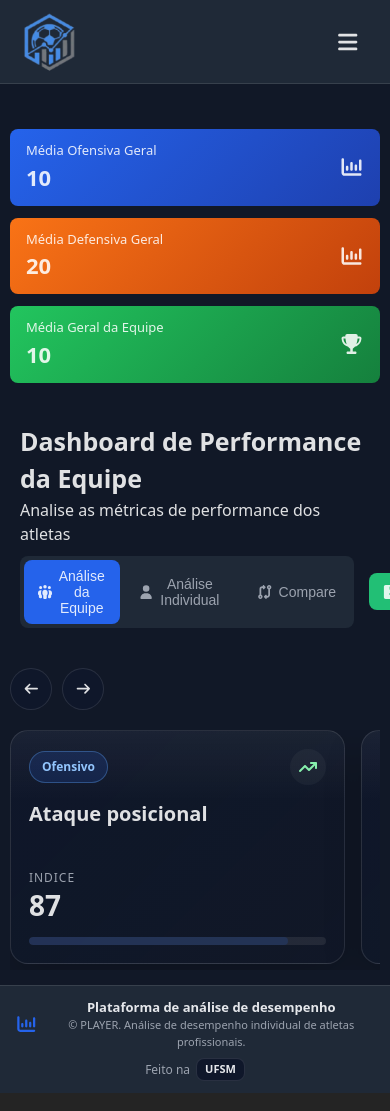
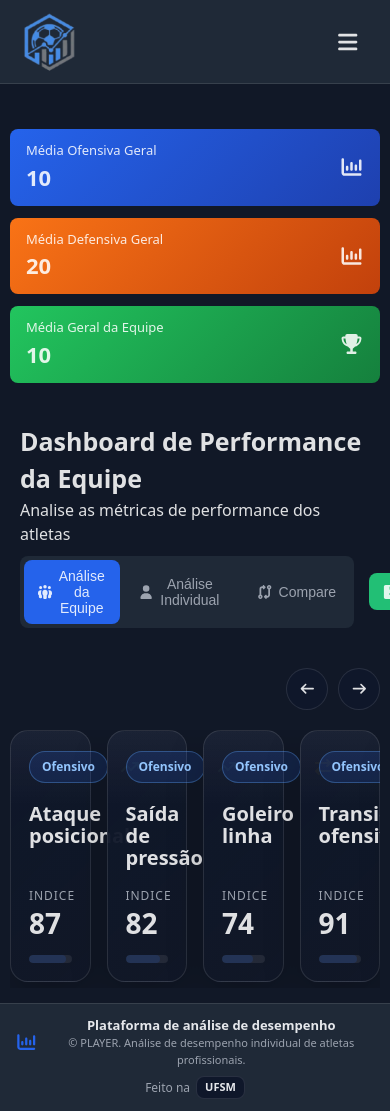
Before and after one commit to diogodls/player, a React (Vite) app: page /coach-dashboard in a window 390 px wide. Shown: the top 1111 px of the page. Built offline with nearby package versions, Linux system fonts and the light colour scheme; data requests are answered from the project's data file.

Commit message:
fix(#13): corrige tamanho dos cards

```diff
--- a/src/components/CoachDashboard/TeamData/RelevantIndexCard/TeamIndexCard.module.scss
+++ b/src/components/CoachDashboard/TeamData/RelevantIndexCard/TeamIndexCard.module.scss
@@ -1,5 +1,6 @@
 .card {
-  min-width: min(320px, 82vw);
+  width: 100%;
+  min-width: 0;
   min-height: 240px;
   padding: 20px;
   border-radius: 18px;
@@ -109,7 +110,6 @@
 
 @media (max-width: 640px) {
   .card {
-    min-width: 86vw;
     min-height: 220px;
     padding: 18px;
   }
--- a/src/components/CoachDashboard/TeamData/TeamData.module.scss
+++ b/src/components/CoachDashboard/TeamData/TeamData.module.scss
@@ -2,38 +2,11 @@
   display: flex;
   flex-direction: column;
   gap: 20px;
-}
-
   .heading {
     display: flex;
     align-items: flex-end;
     justify-content: end;
     gap: 16px;
-}
-
-.eyebrow {
-  display: inline-block;
-  margin-bottom: 8px;
-  color: var(--light-blue);
-  font-size: 12px;
-  font-weight: 700;
-  letter-spacing: 0.14em;
-  text-transform: uppercase;
-}
-
-.title {
-  margin: 0;
-  font-size: 28px;
-  line-height: 1.1;
-  color: var(--text-primary);
-}
-
-.subtitle {
-  margin: 8px 0 0;
-  max-width: 720px;
-  color: var(--text-muted);
-  font-size: 14px;
-}
 
     .controls {
       display: flex;
@@ -57,6 +30,7 @@
         background: #162033;
       }
     }
+  }
 
   .carousel {
     display: flex;
@@ -69,6 +43,12 @@
     &::-webkit-scrollbar {
       display: none;
     }
+
+    .cardSlot {
+      flex: 0 0 calc((100% - 48px) / 4);
+      min-width: calc((100% - 48px) / 4);
+      display: flex;
+    }
   }
 
   .emptyState {
@@ -79,6 +59,14 @@
     text-align: center;
     background: rgba(255, 255, 255, 0.02);
   }
+}
+
+@media (max-width: 1024px) {
+  .cardSlot {
+    flex-basis: calc((100% - 16px) / 2);
+    min-width: calc((100% - 16px) / 2);
+  }
+}
 
 @media (max-width: 768px) {
   .heading {
@@ -86,7 +74,8 @@
     flex-direction: column;
   }
 
-  .title {
-    font-size: 24px;
+  .cardSlot {
+    flex-basis: 86vw;
+    min-width: 86vw;
   }
 }
--- a/src/components/CoachDashboard/TeamData/TeamData.tsx
+++ b/src/components/CoachDashboard/TeamData/TeamData.tsx
@@ -26,14 +26,8 @@ const TeamData = ({ teamRelevantIndexes }: TeamAnalysisProps) => {
   if (!teamRelevantIndexes.length) {
     return (
       <section className={styles.wrapper}>
-        <div className={styles.heading}>
-          <div>
-            <span className={styles.eyebrow}>Team analysis</span>
-            <h2 className={styles.title}>Índices relevantes da equipe</h2>
-          </div>
-        </div>
         <div className={styles.emptyState}>
-          Nenhum índice relevante disponível para a equipe.
+          Nenhum índice disponível para a equipe.
         </div>
       </section>
     );
@@ -55,7 +49,7 @@ const TeamData = ({ teamRelevantIndexes }: TeamAnalysisProps) => {
             type="button"
             className={styles.controlButton}
             onClick={() => handleScroll("right")}
-            aria-label="Ver próximos cards"
+            aria-label="Ver proximos cards"
           >
             <FontAwesomeIcon icon={faArrowRight} />
           </button>
@@ -67,10 +61,12 @@ const TeamData = ({ teamRelevantIndexes }: TeamAnalysisProps) => {
         className={styles.carousel}
       >
         {teamRelevantIndexes.map((index) => (
-          <TeamIndexCard
+          <div
             key={index.id}
-            index={index}
-          />
+            className={styles.cardSlot}
+          >
+            <TeamIndexCard index={index} />
+          </div>
         ))}
       </div>
     </section>
```
Lines whose indentation alone changed are shown as unchanged.
